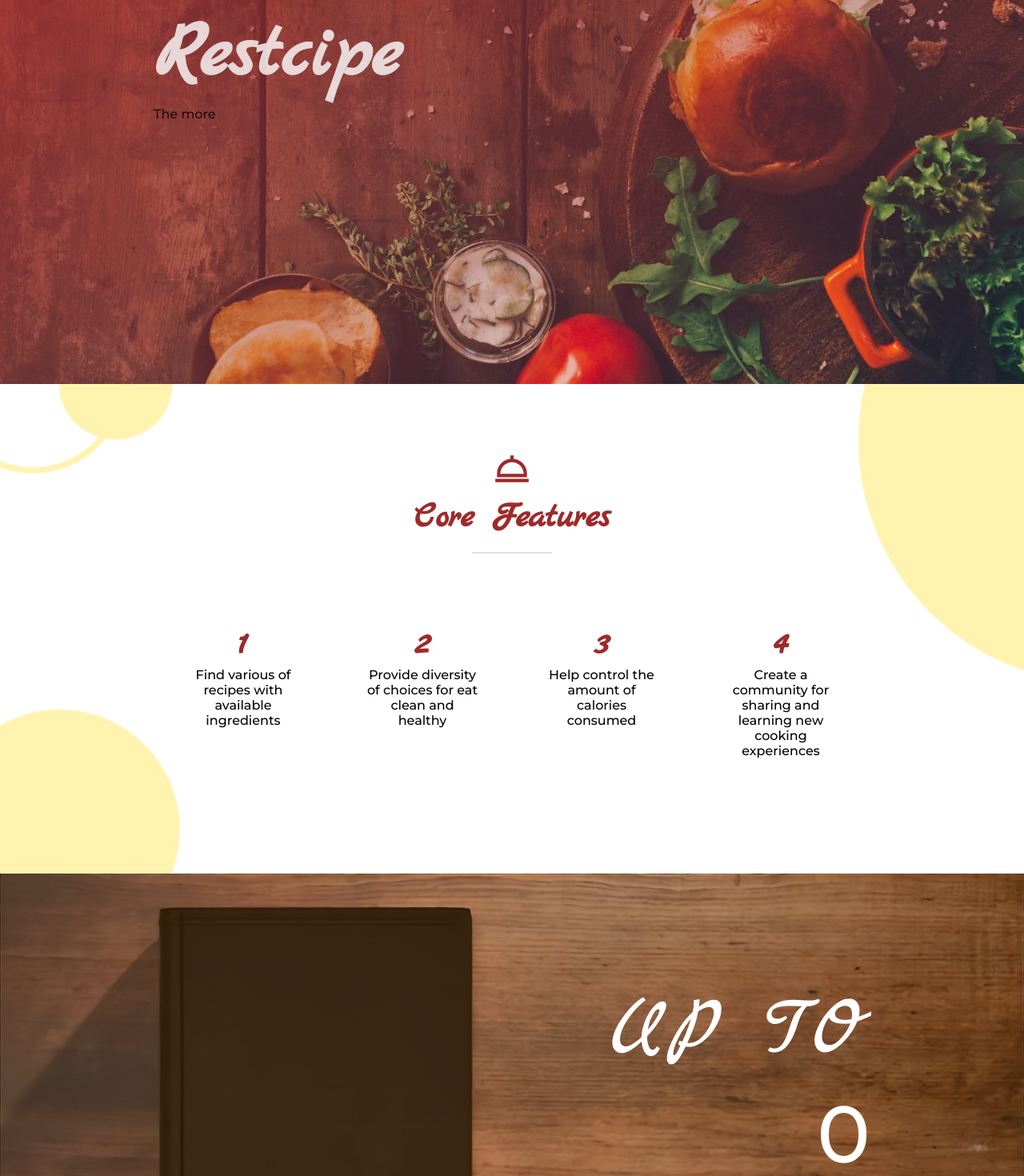
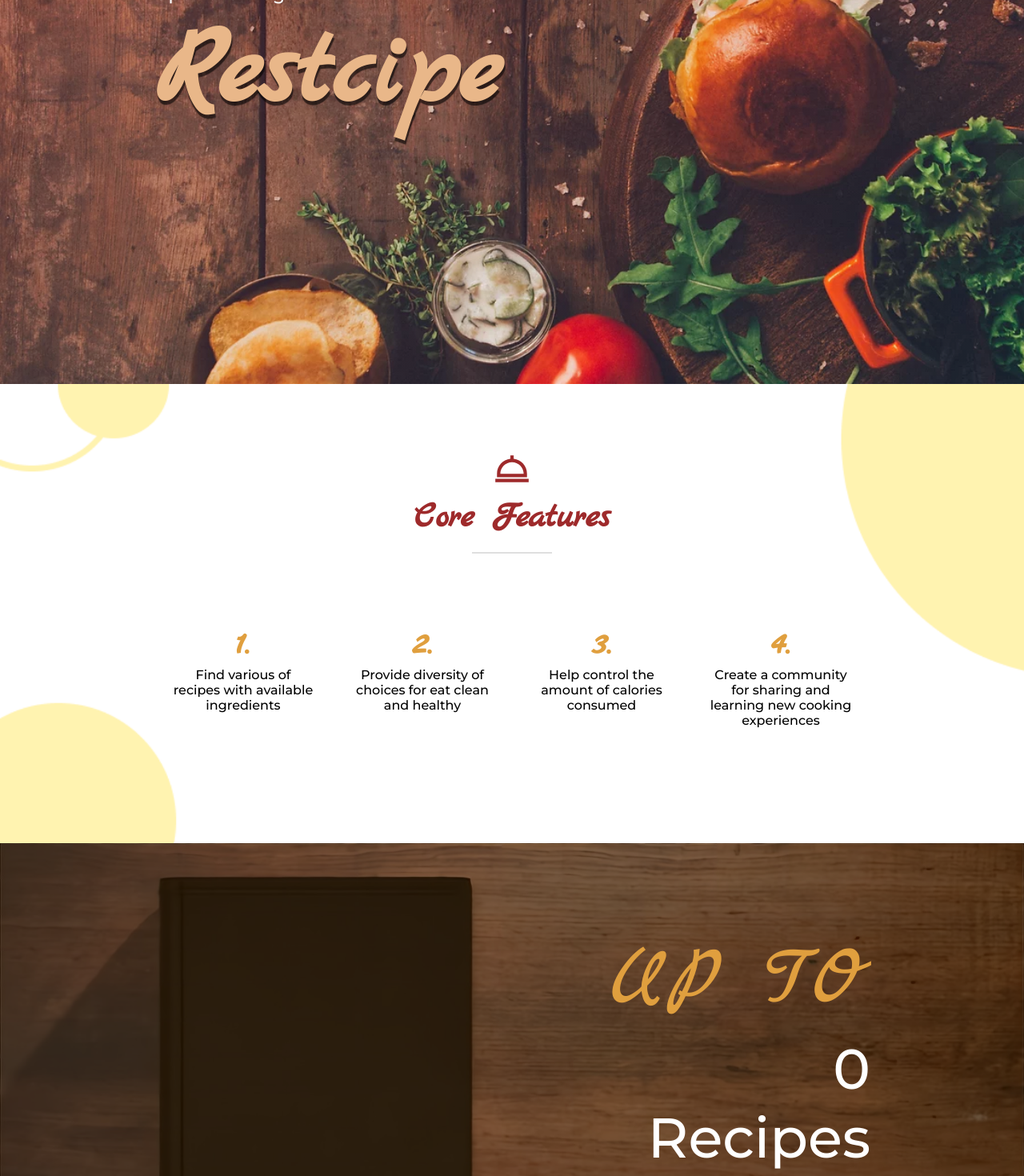
Before and after one commit to Edward2362/BITS, a React (Create React App) app: page / in a window 1280 px wide. Shown: the part 320-1790 px from the top of the page at 80% size. Built offline with nearby package versions, Linux system fonts and the light colour scheme.

Commit message:
Updated css, logo, favicon icon

```diff
--- a/public/index.html
+++ b/public/index.html
@@ -24,7 +24,7 @@
       work correctly both with client-side routing and a non-root public URL.
       Learn how to configure a non-root public URL by running `npm run build`.
     -->
-    <title>React App</title>
+    <title>Restcipe</title>
   </head>
   <body>
     <noscript>You need to enable JavaScript to run this app.</noscript>
--- a/src/App.css
+++ b/src/App.css
@@ -374,7 +374,7 @@ header .border:hover {
 }
 
 .body-background {
-    background: #e9b789;
+    background: #e09f3e;
 }
 
 .login-block {
@@ -506,7 +506,7 @@ header .border:hover {
 }
 
 .overlay {
-    background: linear-gradient(to bottom right, #9e2a2c, #ffd8a600);
+    background: linear-gradient(to bottom right, #9e2a2c59, #ffd8a600);
 }
 
 .ad-body {
@@ -517,12 +517,18 @@ header .border:hover {
 
 .ad-body h1 {
     font-family: "Marck Script", cursive;
-    font-size: 100px;
-    color: white;
+    font-size: 140px;
+    color: #e9b789;
+    text-shadow: 1px 5px 1px rgba(0, 0, 0, 0.6);
 }
 
 .ad-text {
-    opacity: 0.8;
+    top: -10px;
+}
+
+.ad-text p {
+    color: white;
+    font-size: 22px;
 }
 
 /* Ad end */
@@ -560,7 +566,7 @@ header .border:hover {
 .hooker-overlay {
     width: 100%;
     height: 100%;
-    background: #703f005b;
+    background: #361e0091;
 }
 
 .hooker-content {
@@ -581,14 +587,14 @@ header .border:hover {
 }
 
 .hooker h1 {
-    color: white;
+    color: #e09f3e;
     font-family: "Marck Script", cursive;
     font-weight: 100;
 }
 
 .counter {
     text-align: right;
-    font-size: 100px;
+    font-size: 70px;
 }
 
 .feature-body {
@@ -606,11 +612,13 @@ header .border:hover {
     justify-items: center;
     text-align: center;
     font-size: 45px;
+    color: #e09f3e;
 }
 
 .feature-body p {
     text-align: center;
-    width: 80%;
+    width: 100%;
+    font-weight: 500;
 }
 
 .feature-icon {
--- a/src/components/Ad.js
+++ b/src/components/Ad.js
@@ -7,8 +7,8 @@ const Ad = () => {
                 <div className="container overlay">
                     <div className="ad-body">
                         <div className="ad-text">
+                            <p>Open the fridge and</p>
                             <h1>Restcipe</h1>
-                            <p>The more </p>
                         </div>
                     </div>
                 </div>
--- a/src/components/Course.js
+++ b/src/components/Course.js
@@ -37,6 +37,7 @@ const Course = ({ recipes }) => {
                             "next-recipe": index === next,
                             "prev-recipe": index === prev,
                         })}
+                        key={index}
                     >
                         <Recipe key={index} recipe={recipe} />
                     </div>
--- a/src/components/Filter.js
+++ b/src/components/Filter.js
@@ -1,17 +1,46 @@
-import React from "react";
+import React, { useEffect, useState } from "react";
+import classNames from "classnames";
 import { choose } from "../functionsJS/checkbox";
 
-export const Filter = ({ findByCourse }) => {
+export const Filter = ({ onChange }) => {
+    const [findByCourse, setFindByCourse] = useState(false);
+
+    if (sessionStorage.getItem("findByCourse")) {
+        if (findByCourse === false) {
+            setFindByCourse(true);
+        }
+    }
+
+    useEffect(choose);
+
+    const findCourses = (e) => {
+        if (sessionStorage.getItem("findByCourse")) {
+            sessionStorage.removeItem("findByCourse");
+            e.target.parentElement.classList.remove("checked");
+            setFindByCourse(false);
+            console.log(e.target);
+        } else {
+            sessionStorage.setItem("findByCourse", true);
+            e.target.parentElement.classList.add("checked");
+            setFindByCourse(true);
+            console.log(e.target);
+        }
+    };
+
+    console.log(findByCourse);
+
     return (
         <div className="filter">
             <div className="filter-header">
                 <h2>Filter</h2>
-                <label className="checkbox-label" onChange={choose}>
+                <label className="checkbox-label">
                     By Courses
                     <input
                         type="checkbox"
-                        id="vegetarian"
-                        onClick={findByCourse}
+                        id="find-course"
+                        checked={findByCourse}
+                        onClick={(e) => findCourses(e)}
+                        onChange={onChange}
                     ></input>
                 </label>
             </div>
--- a/src/components/Homepage.js
+++ b/src/components/Homepage.js
@@ -42,7 +42,6 @@ const HomepageBody = () => {
                 }
                 count--;
                 result += arr[i];
-                console.log(result);
             }
         }
         return result;
@@ -61,7 +60,7 @@ const HomepageBody = () => {
 
                 if (count < data) {
                     counter.innerText = count_converter(count + inc);
-                    setTimeout(updateCount, 5);
+                    setTimeout(updateCount, 12);
                 } else {
                     counter.innerText = count_converter(data);
                 }
@@ -95,7 +94,7 @@ const HomepageBody = () => {
                         <div className="section-body">
                             <div className="grid-25">
                                 <div className="feature-body">
-                                    <h2>1</h2>
+                                    <h2>1.</h2>
                                     <div className="feature-content">
                                         <p>
                                             Find various of recipes with
@@ -104,7 +103,7 @@ const HomepageBody = () => {
                                     </div>
                                 </div>
                                 <div className="feature-body">
-                                    <h2>2</h2>
+                                    <h2>2.</h2>
                                     <div className="feature-content">
                                         <p>
                                             Provide diversity of choices for eat
@@ -114,7 +113,7 @@ const HomepageBody = () => {
                                 </div>
 
                                 <div className="feature-body">
-                                    <h2>3</h2>
+                                    <h2>3.</h2>
                                     <div className="feature-content">
                                         <p>
                                             Help control the amount of calories
@@ -123,7 +122,7 @@ const HomepageBody = () => {
                                     </div>
                                 </div>
                                 <div className="feature-body">
-                                    <h2>4</h2>
+                                    <h2>4.</h2>
                                     <div className="feature-content">
                                         <p>
                                             Create a community for sharing and
@@ -140,8 +139,11 @@ const HomepageBody = () => {
                         <div className="hooker-body">
                             <div>
                                 <h1>UP TO</h1>
-                                <div className="counter" data="2300000">
-                                    0
+                                <div className="hooker-content">
+                                    <div className="counter" data="2300000">
+                                        0
+                                    </div>
+                                    <p>Recipes</p>
                                 </div>
                             </div>
                         </div>
--- a/src/components/Results.js
+++ b/src/components/Results.js
@@ -1,14 +1,19 @@
-import React, { useState } from "react";
+import React, { useState, useEffect } from "react";
 import { Filter } from "./Filter";
 import Recipe from "./Recipe";
 import Course from "./Course";
 import { recipes, courses } from "./fakedata";
+import { choose } from "../functionsJS/checkbox";
 
 const Results = () => {
-    const [findByCourse, setFindByCourse] = useState(false);
+    const [findByCourse, setFindByCourse] = useState(
+        sessionStorage.getItem("findByCourse")
+    );
 
     const findCourses = () => {
-        setFindByCourse(!findByCourse ? true : false);
+        sessionStorage.getItem("findByCourse") === "true"
+            ? setFindByCourse("true")
+            : setFindByCourse("");
     };
 
     return (
@@ -24,10 +29,10 @@ const Results = () => {
                 <div className="container">
                     <div className="page-body">
                         <div className="white-bg">
-                            <Filter findByCourse={findCourses} />
+                            <Filter onChange={findCourses} />
                             <hr></hr>
                             <div className="results-section">
-                                {findByCourse === true ? (
+                                {findByCourse === "true" ? (
                                     <div className="grid-50">
                                         {courses.map((course, index) => (
                                             <Course
```
Also changed, not shown: src/img/Restcipe-2.svg, 1 other file (tests, documents, lock files or other folders).
